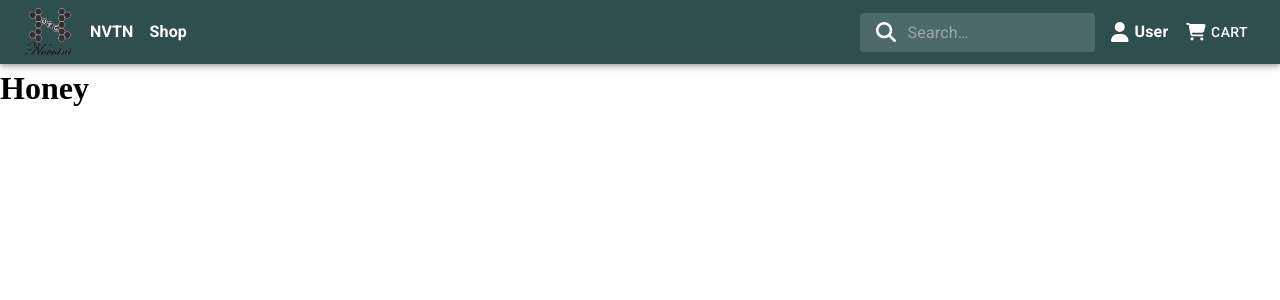
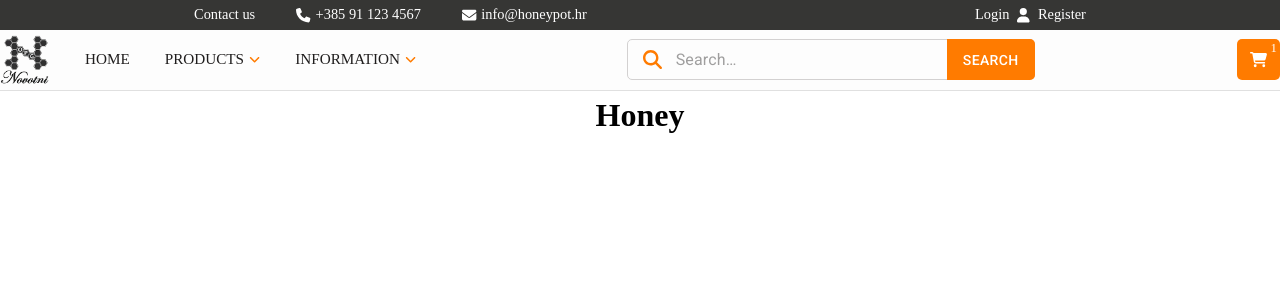
Before and after one commit to bogovich/honey-ecommerce, a React (Vite) app: page / in a window 1280 px wide. Shown: the top 300 px of the page. Built offline with nearby package versions, Linux system fonts and the light colour scheme.

Commit message:
Extracted search bar into new component. Updated nav bar content and styles.

```diff
--- a/src/App.css
+++ b/src/App.css
@@ -1,3 +1,88 @@
+.nav__row {
+  display: flex;
+  align-items: center;
+  background-color: var(--color-background);
+  color: var(--color-text);
+  padding: 0rem var(--site-padding);
+}
+
+.nav__row-group {
+  display: flex;
+  justify-content: center;
+  align-items: center;
+  gap: 20px;
+  padding: 0;
+  height: 100%;
+}
+
+.nav__bottom .nav__row-group{
+  gap: 35px;
+}
+
+.nav__row-item {
+  display: flex;
+  align-items: center;
+  color: inherit;
+  gap: 0.5rem;
+}
+
+.nav__bottom .nav__row-item{
+  gap: 0.25rem;
+}
+
+.nav__row-item-icon {
+  margin-left: 5px;
+  color: #ff7b00;
+  font-size: 0.8rem;
+}
+
+.nav__row-item a {
+  display: flex;
+  align-items: center;
+  gap: 5px;
+}
+
+.nav__row-item-divider {
+  width: 1px;
+  height: 60%;
+  background-color: var(--color-text);
+}
+
+.nav__row a {
+  text-decoration: none;
+  color: inherit;
+}
+
+.nav__top {
+  background: #363634;
+  font-size: 0.9rem;
+  color: #fff;
+  padding-top: 0.2rem;
+  padding-bottom: 0.2rem;
+  height: 30px;
+
+  display: flex;
+  justify-content: space-around;
+  align-items: center;
+}
+
+.nav__bottom {
+  padding-top: 0.3rem;
+  padding-bottom: 0.3rem;
+  background:  #fdfdfd;
+  color: #1F1D1D;
+  border-bottom: 1px solid #e0e0e0;
+  font-weight: 500;
+  font-size: 0.95rem;
+  text-transform: uppercase;
+
+  display: flex;
+  justify-content: space-between;
+  align-items: center;
+}
+
+
+
 .nav__user {
   display: flex;
   justify-content: space-between;
@@ -5,3 +90,68 @@
   cursor: pointer;
   gap: 0.35rem;
 }
+
+.main {
+  display: flex;
+  flex-direction: column;
+  align-items: center;
+  gap: 2rem;
+  padding: 1rem var(--site-padding);
+  min-height: calc(100vh - var(--nav-height));
+  background-color: var(--color-background);
+  color: var(--color-text);
+}
+
+.products {
+  display: flex;
+  flex-wrap: wrap;
+  gap: 1.5rem;
+}
+
+.nav__row-cart {
+  display: flex;
+  align-items: center;
+  cursor: pointer;
+
+  height: 41px;
+  padding: 0 0.8rem;
+  background: #ff7b00;
+  border-radius: 5px;
+  color: #fff;
+
+  position: relative;
+}
+
+.nav__row-cart-quantity {
+  position: absolute;
+  top: 0;
+  right: 3px;
+
+  font-size: 0.8rem;
+  font-weight: 500;
+}
+
+
+.nav__row-nav-item {
+  display: inline-block;
+  position: relative;
+  cursor: pointer;
+}
+
+.nav__row-nav-item::after {
+  content: '';
+  position: absolute;
+  width: 100%;
+  transform: scaleX(0);
+  height: 2px;
+  bottom: 0;
+  left: 0;
+  background-color: #ff7b00;
+  transform-origin: bottom right;
+  transition: transform 0.35s ease-out;
+}
+
+.nav__row-nav-item:hover::after {
+  transform: scaleX(1);
+  transform-origin: bottom left;
+}
--- a/src/components/NavBar.jsx
+++ b/src/components/NavBar.jsx
@@ -1,66 +1,25 @@
 import { useState } from "react";
 import Logo from "../assets/opg_logo.png";
-import AppBar from "@mui/material/AppBar";
-import Box from "@mui/material/Box";
-import Drawer from '@mui/material/Drawer';
 import Button from '@mui/material/Button';
-import Toolbar from "@mui/material/Toolbar";
-import Typography from "@mui/material/Typography";
 import MenuItem from "@mui/material/MenuItem";
 import Menu from "@mui/material/Menu";
-import { styled, alpha } from "@mui/material/styles";
-import InputBase from "@mui/material/InputBase";
+import SearchBar from "./SearchBar";
 import { FontAwesomeIcon } from "@fortawesome/react-fontawesome";
 import {
   faShoppingCart,
   faUser,
-  faSearch,
+  faPhone,
+  faEnvelope,
+  faAngleDown,
 } from "@fortawesome/free-solid-svg-icons";
 
-const Search = styled("div")(({ theme }) => ({
-  position: "relative",
-  borderRadius: theme.shape.borderRadius,
-  backgroundColor: alpha(theme.palette.common.white, 0.15),
-  "&:hover": {
-    backgroundColor: alpha(theme.palette.common.white, 0.25),
-  },
-  marginRight: theme.spacing(2),
-  marginLeft: 0,
-  width: "100%",
-  [theme.breakpoints.up("sm")]: {
-    marginLeft: theme.spacing(3),
-    width: "auto",
-  },
-}));
 
-const SearchIconWrapper = styled("div")(({ theme }) => ({
-  padding: theme.spacing(0, 2),
-  height: "100%",
-  position: "absolute",
-  pointerEvents: "none",
-  display: "flex",
-  alignItems: "center",
-  justifyContent: "center",
-}));
-
-const StyledInputBase = styled(InputBase)(({ theme }) => ({
-  color: "inherit",
-  "& .MuiInputBase-input": {
-    padding: theme.spacing(1, 1, 1, 0),
-    // vertical padding + font size from searchIcon
-    paddingLeft: `calc(1em + ${theme.spacing(4)})`,
-    transition: theme.transitions.create("width"),
-    width: "100%",
-    [theme.breakpoints.up("md")]: {
-      width: "20ch",
-    },
-  },
-}));
 
 const NavBar = () => {
   const [auth, setAuth] = useState(true);
   const [anchorEl, setAnchorEl] = useState(null);
-  const [cartOpen, setCartOpen] = useState(false);
+
+
 
   const handleClose = (event) => {
     setAnchorEl(null);
@@ -70,59 +29,76 @@ const NavBar = () => {
   const handleMenu = (event) => {
     setAnchorEl(event.currentTarget);
   };
+  return (
+    <nav className="nav">
+      <div className="nav__row nav__top">
+        <div className="nav__row-group">
+          <div className="nav__row-item">
+            <a href="/contact">Contact us</a>
+          </div>
+          <div className="nav__row-item-divider"></div>
+          <div className="nav__row-item">
+            <a href="tel:+385 91 123 4567">
+              <FontAwesomeIcon icon={faPhone} size="md" />
+              +385 91 123 4567
+            </a>
+          </div>
+          <div className="nav__row-item-divider"></div>
+          <div className="nav__row-item">
+            <a href="mailto:info@honeypot.hr">
+              <FontAwesomeIcon icon={faEnvelope} size="md" />
+              info@honeypot.hr
+            </a>
+          </div>
+        </div>
+        <div className="nav__row-group">
+          <div className="nav__row-item">
+            <a href="/login"> Login</a>
+            <FontAwesomeIcon icon={faUser} size="md" />
+            <a href="/register"> Register</a>
+          </div>
+        </div>
+      </div>
+      <div className="nav__row nav__bottom">
+        <div className="nav__row-group">
+          <img src={Logo} alt="logo" style={{ width: "50px", height: "50px" }} />
+          <div className="nav__row-item nav__row-nav-item">
+            <span>Home</span>
+          </div>
+          <div className="nav__row-item nav__row-nav-item">
+            Products
+            <FontAwesomeIcon className="nav__row-item-icon" icon={faAngleDown} size="md" />
+          </div>
+          <div className="nav__row-item nav__row-nav-item">
+            Information
+            <FontAwesomeIcon className="nav__row-item-icon" icon={faAngleDown} size="md" />
+          </div>
+        </div>
+        <div className="nav__row-group">
+          <SearchBar />
+        </div>
+        <div className="nav__row-group">
+        <div className="nav__row-item nav__row-cart">
+          <a href="/cart" className="nav__row-cart-link">
+            <span className="nav__row-cart-quantity">1</span>
+            <FontAwesomeIcon icon={faShoppingCart} size="md"/>
 
-  const toggleDrawer = (open) => (event) => {
-    if (event.type === 'keydown' && (event.key === 'Tab' || event.key === 'Shift')) {
-      return;
-    }
+          </a>
+          </div>
+        </div>
 
-    setCartOpen(open);
-  };
-  return (
-    <Box sx={{ flexGrow: 1 }}>
-      <AppBar position="static" sx={
-        {
-          backgroundColor: "darkslategray",
-          color: "white",
-        }
-      }>
-        <Toolbar>
-          <img
+      </div>
+          {/* <img
             src={Logo}
             alt="logo"
             style={{ width: "50px", height: "50px" }}
           />
-          <Typography
-            variant="body1"
-            noWrap
-            component="a"
-            href="/"
-            sx={{
-              ml: 2,
-              display: { md: "flex" },
-              fontWeight: 700,
-              color: "inherit",
-              textDecoration: "none",
-            }}
-          >
-            NVTN
-          </Typography>
-          <Typography
-            variant="body1"
-            noWrap
-            component="a"
-            href="/"
-            sx={{
-              ml: 2,
-              mr: "auto",
-              display: { md: "flex" },
-              fontWeight: 700,
-              color: "inherit",
-              textDecoration: "none",
-            }}
-          >
+          <a href="/" style={{textDecoration: 'none', color: 'white', fontWeight: 700, textTransform: 'uppercase', fontSize: '1rem'}}>
+            Home
+          </a>
+          <a href="/" style={{textDecoration: 'none', color: 'white', fontWeight: 700, textTransform: 'uppercase', fontSize: '1rem'}}>
             Shop
-          </Typography>
+          </a>
 
           <Search>
             <SearchIconWrapper>
@@ -135,55 +111,15 @@ const NavBar = () => {
           </Search>
           <div className="nav__user" onClick={handleMenu} style={{marginRight: '10px'}}>
             <FontAwesomeIcon icon={faUser} size="lg" />
-            <Typography
-              variant="body1"
-              noWrap
-              component="span"
-              sx={{
-                display: { xs: "none", md: "flex" },
-                fontWeight: 700,
-                color: "inherit",
-                textDecoration: "none",
-              }}
-            >
-              User
-            </Typography>
+            <span style={{fontWeight: 700, textTransform: 'uppercase'}}>User</span>
           </div>
-          <Button onClick={toggleDrawer(true)} sx={{
+          <Button  sx={{
             backgroundColor: "darkslategray",
             color: "white",
           }}>
           <FontAwesomeIcon icon={faShoppingCart} size="lg" style={{marginRight: '5px'}}/>
             Cart
           </Button>
-          <Drawer
-            anchor="right"
-            open={cartOpen}
-            onClose={toggleDrawer(false)}
-            sx={{
-                width: 300,
-                flexShrink: 0,
-                '& .MuiDrawer-paper': {
-                    width: 300,
-                    boxSizing: 'border-box',
-                    color: "white",
-                },
-
-            }}>
-            <Typography
-              variant="h4"
-              noWrap
-              component="h4"
-              sx={{
-                fontWeight: 700,
-                color: "black",
-                textDecoration: "none",
-                textAlign: "center",
-              }}
-            >
-              Cart
-            </Typography>
-            </Drawer>
           <Menu
             id="account-menu"
             anchorEl={anchorEl}
@@ -225,10 +161,8 @@ const NavBar = () => {
             ) : (
               <MenuItem onClick={handleClose}>Login</MenuItem>
             )}
-          </Menu>
-        </Toolbar>
-      </AppBar>
-    </Box>
+          </Menu> */}
+    </nav>
   );
 };
 
--- /dev/null
+++ b/src/components/SearchBar.jsx
@@ -0,0 +1,86 @@
+import { styled, alpha } from "@mui/material/styles";
+import InputBase from "@mui/material/InputBase";
+import Button from "@mui/material/Button";
+import InputAdornment from "@mui/material/InputAdornment";
+import { FontAwesomeIcon } from "@fortawesome/react-fontawesome";
+import { faSearch } from "@fortawesome/free-solid-svg-icons";
+
+const StyledInputAdornment = styled(InputAdornment)({
+  position: "absolute",
+  right: 0,
+});
+
+const StyledButton = styled(Button)({
+  height: "41px",
+  backgroundColor: "#ff7b00",
+  boxShadow: "none",
+  borderRadius: "0px 5px 5px 0px",
+  "&:hover": {
+    backgroundColor: "#d96900",
+    boxShadow: "none",
+  },
+});
+
+const SearchIconWrapper = styled("div")(({ theme }) => ({
+  padding: theme.spacing(0, 2),
+  height: "100%",
+  position: "absolute",
+  pointerEvents: "none",
+  display: "flex",
+  alignItems: "center",
+  justifyContent: "center",
+  color: "#ff7b00"
+}));
+
+const StyledInputBase = styled(InputBase)(({ theme }) => ({
+  color: "inherit",
+  "& .MuiInputBase-input": {
+    padding: theme.spacing(1, 1, 1, 0),
+    // vertical padding + font size from searchIcon
+    paddingLeft: `calc(1em + ${theme.spacing(4)})`,
+    border: "1px solid #d3d1d1",
+    borderRadius: "5px",
+    transition: theme.transitions.create("width"),
+    width: "100%",
+    [theme.breakpoints.up("md")]: {
+      width: "350px",
+    },
+  },
+}));
+
+const Search = styled("div")(({ theme }) => ({
+  position: "relative",
+  borderRadius: theme.shape.borderRadius,
+  backgroundColor: alpha(theme.palette.common.white, 0.15),
+  "&:hover": {
+    backgroundColor: alpha(theme.palette.common.white, 0.25),
+  },
+  marginRight: theme.spacing(2),
+  marginLeft: 0,
+  width: "100%",
+  [theme.breakpoints.up("sm")]: {
+    marginLeft: theme.spacing(3),
+    width: "auto",
+  },
+}));
+
+const SearchBar = () => {
+  return (
+    <Search>
+    <SearchIconWrapper>
+      <FontAwesomeIcon icon={faSearch} size="lg" />
+    </SearchIconWrapper>
+    <StyledInputBase
+      placeholder="Search…"
+      inputProps={{ "aria-label": "search" }}
+      endAdornment={
+        <StyledInputAdornment position="end">
+          <StyledButton variant="contained" color="primary">SEARCH</StyledButton>
+        </StyledInputAdornment>
+      }
+    />
+  </Search>
+  )
+  }
+
+export default SearchBar;
```
